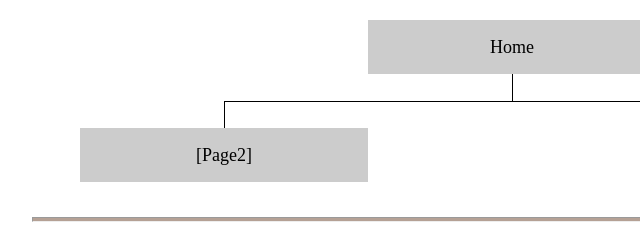
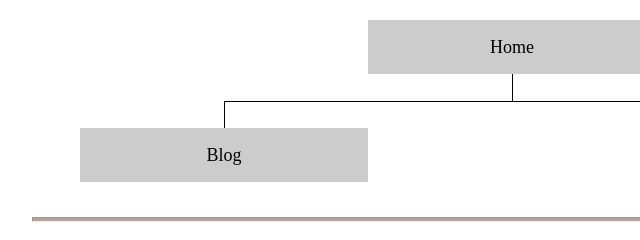
Before and after one commit to erschm240/wdd130, a plain HTML site: page wwr/site-plan-rafting.html in a window 1280 px wide. Shown: the part 2246-2486 px from the top of the page, 128-768 px from the left. Drawn offline with Linux system fonts and the light colour scheme.

Commit message:
Fixed indent on style link in main page, changed [Page 2] placeholders to "Blog."

```diff
--- a/wwr/site-plan-rafting.html
+++ b/wwr/site-plan-rafting.html
@@ -93,10 +93,7 @@
     <h2>Site Map</h2>
     <div class="sitemap">
       <div class="sm-home">Home</div>
-      <div class="sm-page2">
-        [Page2]
-        <!-- this page will have a name later -->
-      </div>
+      <div class="sm-page2">Blog</div>
       <div class="sm-page3">Contact Us</div>
 
       <div class="top">&nbsp;</div>
```
Also changed, not shown: index.html (+1 -1 lines).
